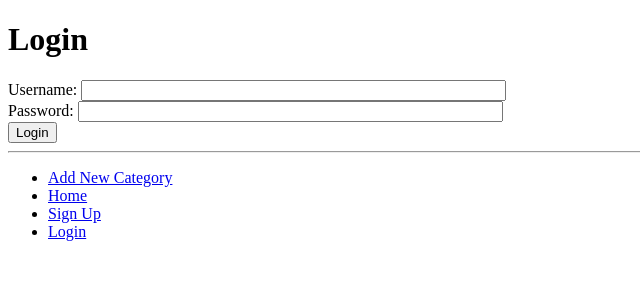
After one commit to danielnilssoncole/links, a Django app: page /links/login/ in a window 1280 px wide. The commit adds this page. Shown: the top 300 px of the page, without its empty margins (0-640 px from the left). Run offline with Django 3.2, Linux system fonts and the light colour scheme; data that the repository does not hold is empty.

Commit message:
registration and login

```diff
--- a/links/urls.py
+++ b/links/urls.py
@@ -4,10 +4,12 @@ from links import views
 app_name = 'links'
 urlpatterns = [
     url(r'^$', views.index, name='index'),
-    url(r'^about/', views.about, name='about'),
-    url(r'^add_category/', views.add_category, name='add_category'),
+    url(r'^about/$', views.about, name='about'),
+    url(r'^add_category/#', views.add_category, name='add_category'),
     url(r'^category/(?P<category_name_slug>[\w\-]+)/$',
         views.show_category, name='show_category'),
-    url(r'^category/(?P<category_name_slug>[\w\-]+)/add_page/',
+    url(r'^category/(?P<category_name_slug>[\w\-]+)/add_page/$',
         views.add_page, name='add_page'),
+    url(r'^register/$', views.register, name='register'),
+    url(r'^login/$', views.user_login, name='login'),
 ]
--- a/links/views.py
+++ b/links/views.py
@@ -1,6 +1,7 @@
 from django.shortcuts import render
 from django.shortcuts import get_object_or_404
-from django.http import HttpResponseRedirect
+from django.http import HttpResponseRedirect, HttpResponse
+from django.contrib.auth import authenticate, login
 from django.urls import reverse
 from links.models import Category, Page, UserProfile
 from links.forms import CategoryForm, PageForm, UserForm, UserProfileForm
@@ -82,3 +83,20 @@ def register(request):
         'registered': registered
     }
     return render(request, 'links/register.html', context)
+
+def user_login(request):
+    if request.method == 'POST':
+        username = request.POST.get('username')
+        password = request.POST.get('password')
+        user = authenticate(username=username, password=password)
+        if user:
+            if user.is_active():
+                login(request, user)
+                return HttpResponseRedirect(reverse('links:index'))
+            else:
+                return HttpResponse('Your links account is disabled')
+        else:
+            print('invalid login details: {0}, {1}'.format(username, password))
+            return HttpResponse('Invalid login details supplied.')
+    else:
+        return render(request, 'links/login.html', {})
--- a/templates/links/base.html
+++ b/templates/links/base.html
@@ -5,7 +5,7 @@
   <head>
     <meta charset="utf-8">
     <title>
-      Links -
+      Links |
       {% block title_block %}
         Default Title
       {% endblock %}
@@ -27,6 +27,8 @@
       <ul>
         <li><a href="{% url 'links:add_category' %}">Add New Category</a></li>
         <li><a href="{% url 'links:index' %}">Home</a></li>
+        <li><a href="{% url 'links:register' %}">Sign Up</a></li>
+        <li><a href="{% url 'links:login' %}">Login</a></li>
       </ul>
     </div>
   </body>
--- a/templates/links/index.html
+++ b/templates/links/index.html
@@ -7,6 +7,11 @@
 
 {% block body_block%}
   <h1>Links</h1>
+  {% if user.is_authenticated %}
+    Hello {{ user.username }}
+  {% else %}
+  {% endif %}
+  <p></p>
   <h2>Most Liked Categories</h2>
   <div class="">
     {% if categories %}
--- /dev/null
+++ b/templates/links/login.html
@@ -0,0 +1,16 @@
+{% extends 'links/base.html' %}
+{% load staticfiles %}
+
+{% block title_block %}
+Login
+{% endblock %}
+
+{% block body_block %}
+  <h1>Login</h1>
+  <form id="login_form" action="{% url 'links:login' %}" method="post">
+    {% csrf_token %}
+    Username: <input type="text" name="username" value="" size="50"/><br>
+    Password: <input type="text" name="password" value="" size="50"/><br>
+    <input type="submit" value="Login">
+  </form>
+{% endblock %}
```
Also changed, not shown: templates/links/register.html (added, +23 -0 lines), media/profile_images/globe_west_2048.jpg (added).
